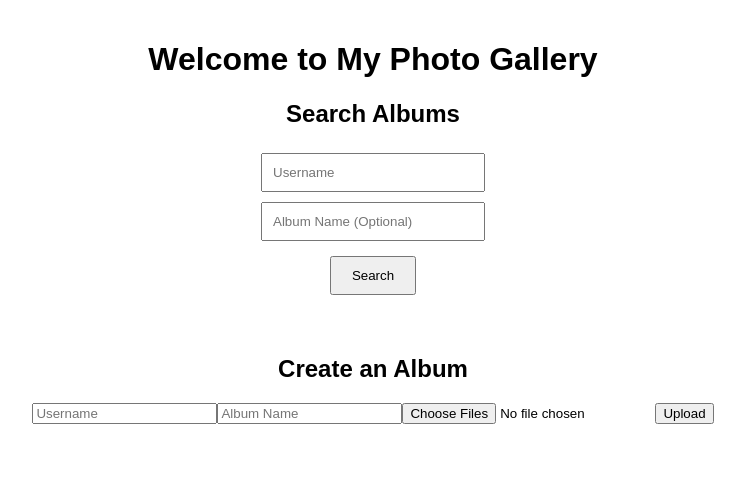
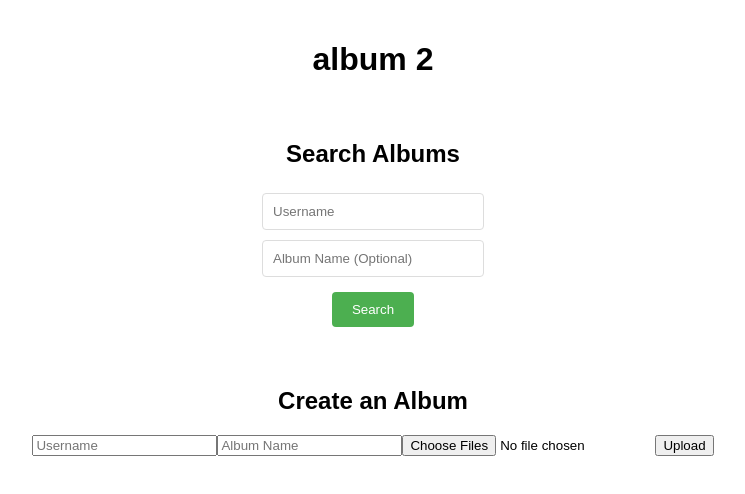
Before and after one commit to lyraphix/album, a React (Create React App) app: page / in a window 1280 px wide. Shown: the top 494 px of the page, without its empty margins (267-1012 px from the left). Built offline with nearby package versions, Linux system fonts and the light colour scheme.

Commit message:
Styling for search, low res image for album cover, misc. styling

```diff
--- a/src/App.js
+++ b/src/App.js
@@ -18,7 +18,7 @@ function App() {
             path="/"
             element={
               <div>
-                <h1>Welcome to My Photo Gallery</h1>
+                <h1>album 2</h1>
                 <Search />
                 <ImageUpload />
               </div>
--- a/src/components/Albums.css
+++ b/src/components/Albums.css
@@ -2,6 +2,7 @@
 
 .albums-container {
     padding: 20px;
+    text-align: center;
   }
 
   .albums-grid {
@@ -16,6 +17,8 @@
     height: auto;
     cursor: pointer;
     border: 1px solid #ddd;
+    /* Remove border-radius */
+    border-radius: 0;
   }
 
   .album-card img:hover {
--- a/src/components/Albums.js
+++ b/src/components/Albums.js
@@ -2,7 +2,7 @@
 
 import React, { useState, useEffect } from 'react';
 import { useParams, Link } from 'react-router-dom';
-import './Albums.css'; // For styling
+import './Albums.css';
 
 const Albums = () => {
   const { username } = useParams();
@@ -39,7 +39,7 @@ const Albums = () => {
 
   return (
     <div className="albums-container">
-      <h2>{username}'s Albums</h2>
+      <h2>albums: {username}</h2>
       <div className="albums-grid">
         {albums.map((album) => (
           <Link
--- a/src/components/ImageGrid.css
+++ b/src/components/ImageGrid.css
@@ -7,21 +7,20 @@
 
 .grid {
   display: grid;
-  grid-template-columns: repeat(auto-fill, minmax(200px, 1fr));
-  gap: 20px;
+  grid-template-columns: repeat(auto-fill, minmax(150px, 1fr));
+  gap: 10px;
   margin-top: 20px;
 }
 
 .grid-image {
   width: 100%;
-  height: 150px;
-  object-fit: cover;
+  height: auto;
   cursor: pointer;
   border: 1px solid #ddd;
-  border-radius: 8px;
-  transition: transform 0.2s;
+  /* Remove border-radius */
+  border-radius: 0;
 }
 
 .grid-image:hover {
-  transform: scale(1.05);
+  border-color: #000;
 }
--- a/src/components/ImageGrid.js
+++ b/src/components/ImageGrid.js
@@ -32,7 +32,7 @@ const ImageGrid = () => {
 
   return (
     <div className="image-grid-container">
-      <h2>{`${username}'s Album: ${albumname}`}</h2>
+      <h2>{`${username}: ${albumname}`}</h2>
       <div className="grid">
         {images.map((image) => (
           <img
--- a/src/components/Search.css
+++ b/src/components/Search.css
@@ -1,8 +1,11 @@
 /* src/components/Search.css */
 
 .search-container {
-    margin: 20px;
-    text-align: center;
+    display: flex;
+    flex-direction: column;
+    align-items: center;
+    justify-content: center;
+    padding: 20px;
   }
 
   .search-container form {
@@ -15,10 +18,24 @@
     padding: 10px;
     margin: 5px 0;
     width: 200px;
+    border: 1px solid #ddd;
+    border-radius: 4px;
   }
 
   .search-container button {
     padding: 10px 20px;
     margin-top: 10px;
     cursor: pointer;
+    border: none;
+    background-color: #4CAF50;
+    color: white;
+    border-radius: 4px;
   }
+
+  .search-container button:hover {
+    background-color: #45a049;
+  }
+
+  .search-container h2 {
+    margin-bottom: 20px;
+  }
--- a/src/components/Search.js
+++ b/src/components/Search.js
@@ -2,7 +2,7 @@
 
 import React, { useState } from 'react';
 import { useNavigate } from 'react-router-dom';
-import './Search.css'; // Optional: For styling
+import './Search.css';
 
 const Search = () => {
   const [username, setUsername] = useState('');
```
Also changed, not shown: api/albums.js (+7 -8 lines).
